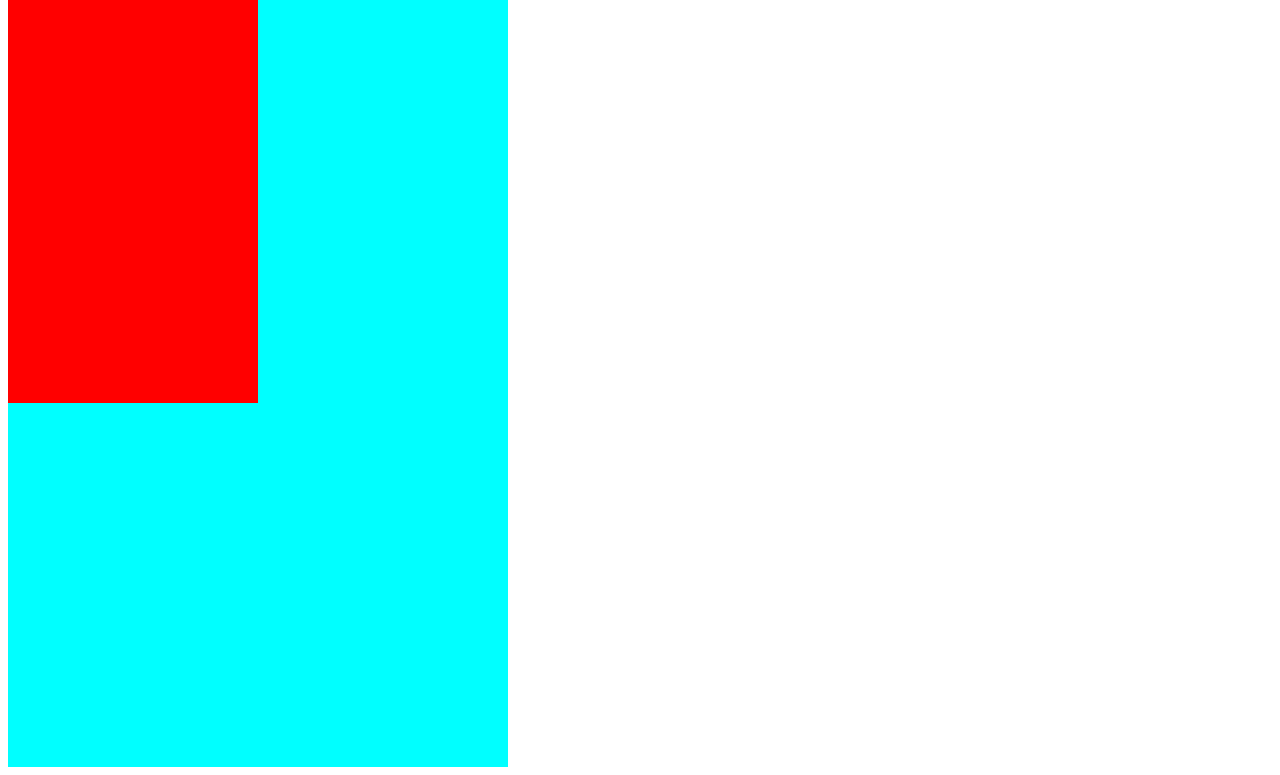
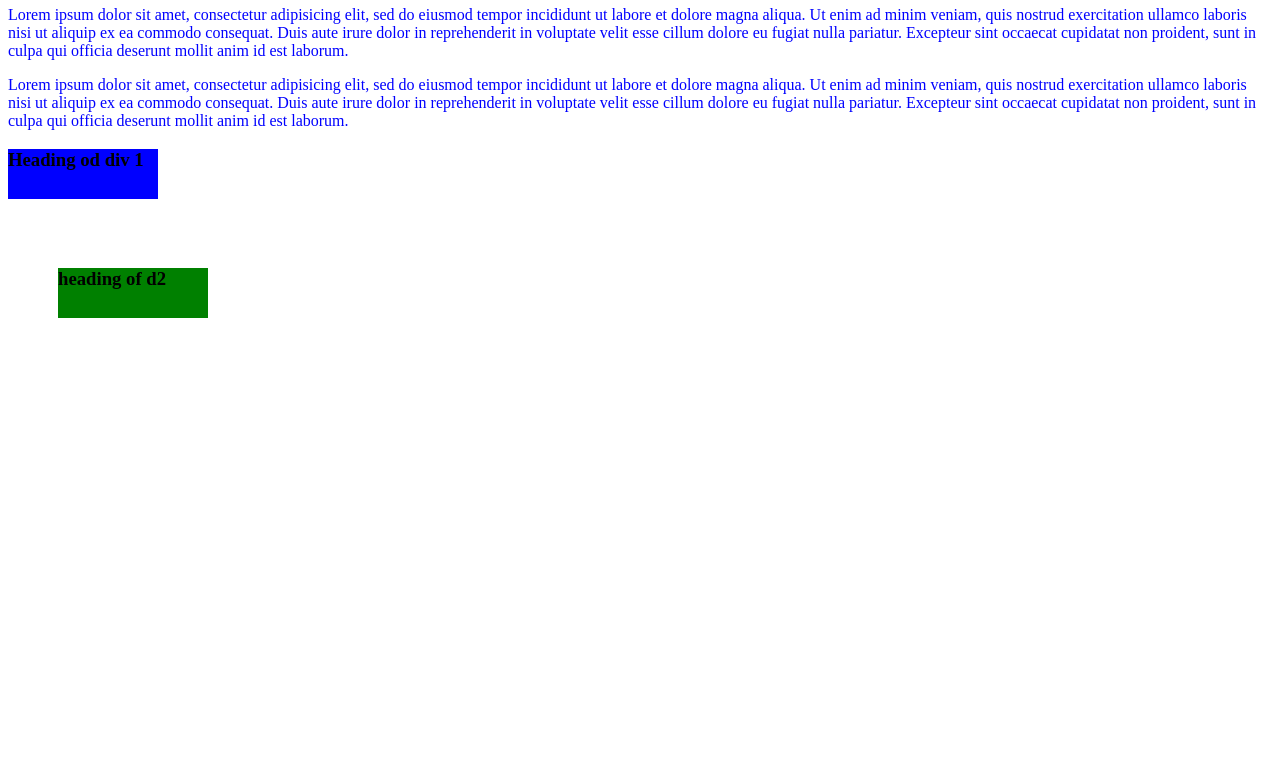
Before and after one commit to SaiKartthik/WebDev, a plain HTML site: page indexcss.html in a window 1280 px wide. Shown: the part 60-835 px from the top of the page. After the commit the page ends 800 px from the top, so only its background shows below. Drawn offline with Linux system fonts and the light colour scheme.

Commit message:
Positioning

```diff
--- a/indexcss.html
+++ b/indexcss.html
@@ -1,30 +1,31 @@
-<!DOCTYPE html>
-<html lang="en" dir="ltr">
-  <head>
-    <meta charset="utf-8">
-    <meta name="viewport" content="width=device-width">
-    <title>CSS</title>
-    <style >
-      .parent{
-        background-color : cyan;
-        height: 808px;
-        width: 500px;
+<title></title>
+<title>Relative positioning</title>
+<style media="screen">
+.one{
+  background-color : blue ;
+  height: 50px;
+  width: 150px;
 }
-      .child{
-        height: 50%;
-        width: 50% ;
-        background-color: red;
+.two{
+  background-color: green;
+  height: 50px;
+  width: 150px;
+  position: relative ;
+  top: 50px;
+  left: 50px;
 }
 </style>
 </head>
 <body>
-    <div class = "parent">
-      <h3> Lorem ip </h3>
-      <div class="child">
+<h1 style="color :red ; font-face :sans">Heading</h1>
+<p style="color:blue ">Lorem ipsum dolor sit amet, consectetur adipisicing elit, sed do eiusmod tempor incididunt ut labore et dolore magna aliqua. Ut enim ad minim veniam, quis nostrud exercitation ullamco laboris nisi ut aliquip ex ea commodo consequat. Duis aute irure dolor in reprehenderit in voluptate velit esse cillum dolore eu fugiat nulla pariatur. Excepteur sint occaecat cupidatat non proident, sunt in culpa qui officia deserunt mollit anim id est laborum.</p>
+<p style="color : blue">Lorem ipsum dolor sit amet, consectetur adipisicing elit, sed do eiusmod tempor incididunt ut labore et dolore magna aliqua. Ut enim ad minim veniam, quis nostrud exercitation ullamco laboris nisi ut aliquip ex ea commodo consequat. Duis aute irure dolor in reprehenderit in voluptate velit esse cillum dolore eu fugiat nulla pariatur. Excepteur sint occaecat cupidatat non proident, sunt in culpa qui officia deserunt mollit anim id est laborum.</p>
+<div class="one">
+  <h3>Heading od div 1</h3>
+</div>
 
-      </div>
+<div class="two">
+  <h3>heading of d2</h3>
 </div>
 </body>
-
-
 </html>
```
Lines whose indentation alone changed are shown as unchanged.
